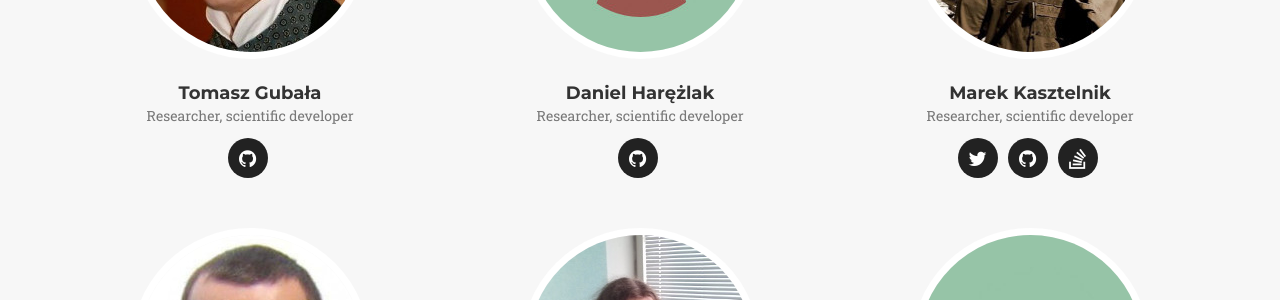
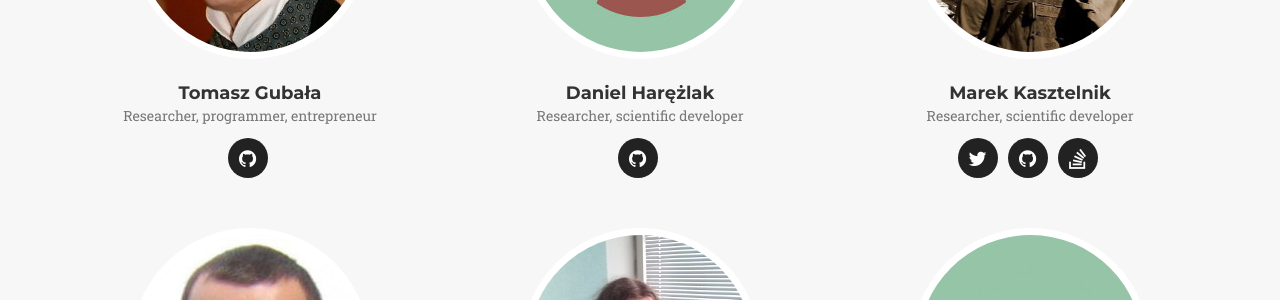
Before and after one commit to dice-cyfronet/dice-cyfronet.github.io-old, a Jekyll site: the page built from index.html, in a window 1280 px wide and 900 px high, scrolled down 8814 px. Shown: the part 154-454 px from the top of the window. Built offline with Jekyll 4.4.1, drawn with Linux system fonts in a browser that asks for light colours; nearby versions of some CDN libraries; some web fonts are replaced.

Commit message:
small tg change

```diff
--- a/_config.yml
+++ b/_config.yml
@@ -85,7 +85,7 @@ people:
         url: https://github.com/djchrap
   - name: Tomasz Gubała
     pic: tg
-    position: Researcher, scientific developer
+    position: Researcher, programmer, entrepreneur
     social:
       - title: github
         url: https://github.com/Nuanda
```
